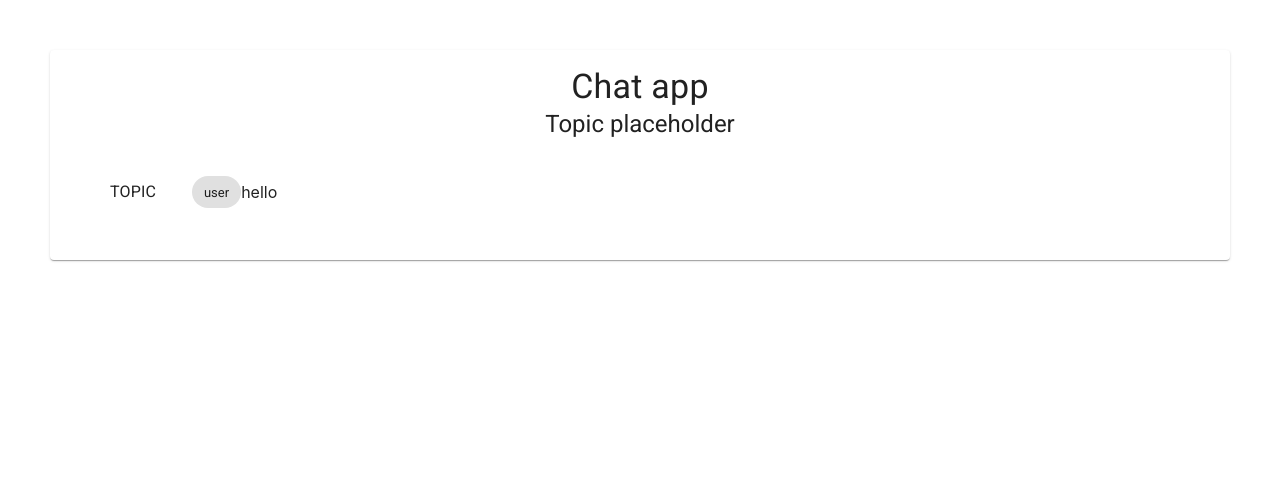
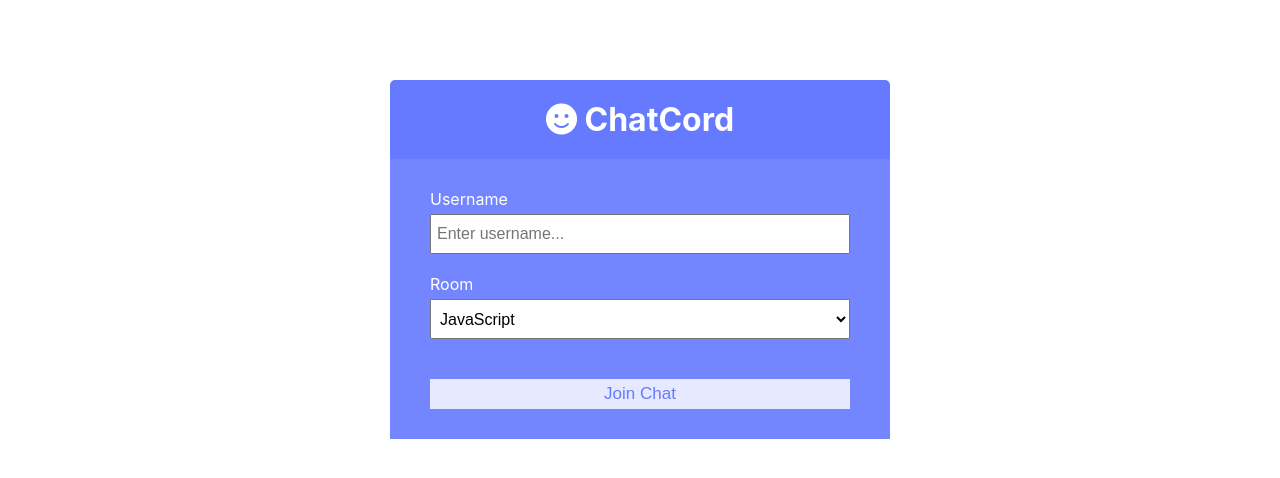
Before and after one commit to multicalor/react_chat, a React (Create React App) app: page / in a window 1280 px wide. Shown: the top 478 px of the page. Built offline with nearby package versions, Linux system fonts and the light colour scheme.

Commit message:
symple loging complete

```diff
--- a/src/App.js
+++ b/src/App.js
@@ -1,20 +1,47 @@
-import React,{ Component, Fragment } from 'react';
+import React, { Component, Fragment } from "react";
 // import logo from './logo.svg';
-import './App.css';
+import "./App.css";
 
 // Component imports
-import Login from './components/Login/login'
-import Dashboard from './components/Dashboard/dashboard';
+import Login from "./components/Login/login";
+import Dashboard from "./components/Dashboard/dashboard";
 
-function App() {
+
+
+// const loging = (user) => {
+//   if (user) {
+//     login = true;
+//     console.log("loging", login);
+//   }
+// };
+
+class App extends Component {
+
+  state = {
+    login: false,
+  }
+
+  loging = (name) => {
+    if (name){
+      this.setState({
+        login: true,
+      })
+    }
+    return
+  }
+
+  render() {
+    const { login } = this.state;
+
     return (
       <div className="App">
         <Fragment>
-        <Dashboard />
-      {/* <Login /> */}
+          {/* <Dashboard /> */}
+          {login ? <Dashboard /> : <Login loging={this.loging} />}
         </Fragment>
       </div>
     );
   }
+}
 
 export default App;
--- a/src/components/Login/login.jsx
+++ b/src/components/Login/login.jsx
@@ -4,33 +4,59 @@ import '../Login/style.css'
 class Login extends Component {
 
     state = {
-        username: '',
+        userName: '',
         room: '',
+        // login: false,
     }
+
+    handleInputChange = ({ target: { value } }) => {
+        this.setState({
+            userName: value,
+        })
+    }
+
+    handlerSelectRoomChange = ({ target: { value } }) => {
+        this.setState({
+            room: value,
+        })
+    }
+
+    handlerSubmitLogin = () => {
+        const { userName } = this.state;
+        const { loging } = this.props;
+        console.log(userName)
+        loging(userName)
+
+    }
+
+    render() {
+
+        const { userName, room } = this.state;
 
 
 
-    render() {
         return (
-            <div class="join-container">
-                <header class="join-header">
-                    <h1><i class="fas fa-smile"></i> ChatCord</h1>
+            <div className="join-container">
+                <header className="join-header">
+                    <h1><i className="fas fa-smile"></i> ChatCord</h1>
                 </header>
-                <main class="join-main">
+                <main className="join-main">
                     <form action="chat.html">
-                        <div class="form-control">
+                        <div className="form-control">
                             <label for="username">Username</label>
                             <input
                                 type="text"
                                 name="username"
-                                id="username"
+                                // id="username"
                                 placeholder="Enter username..."
                                 required
+                                value={userName}
+                                onChange={this.handleInputChange}
                             />
                         </div>
-                        <div class="form-control">
+                        <div className="form-control">
                             <label for="room">Room</label>
-                            <select name="room" id="room">
+                            <select name="room" id="room" defaultValue={room} onChange={this.handlerSelectRoomChange}>
                                 <option value="JavaScript">JavaScript</option>
                                 <option value="Python">Python</option>
                                 <option value="PHP">PHP</option>
@@ -39,7 +65,7 @@ class Login extends Component {
                                 <option value="Java">Java</option>
                             </select>
                         </div>
-                        <button type="submit" class="btn">Join Chat</button>
+                        <button type="submit" class="btn" onClick={this.handlerSubmitLogin}>Join Chat</button>
                     </form>
                 </main>
             </div>
```
Lines whose indentation alone changed are shown as unchanged.
